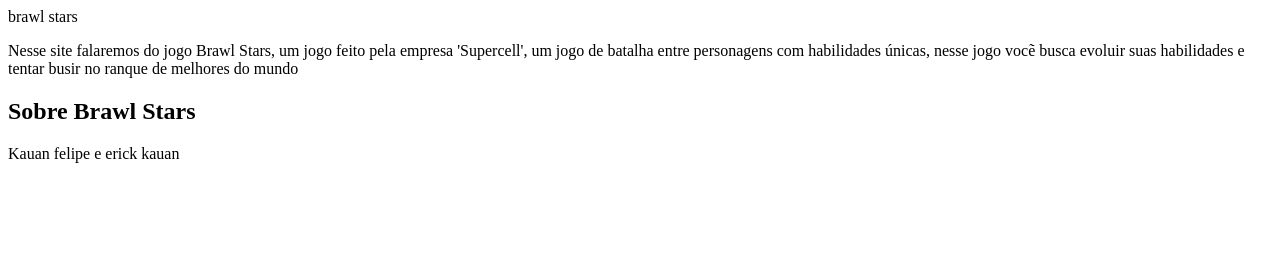
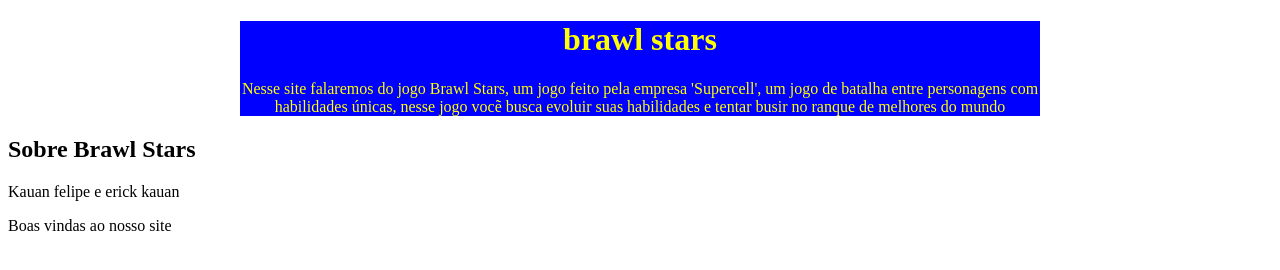
Before and after one commit to kauantomaz-source/Meu-primeiro-site, a plain HTML site: page index.html in a window 1280 px wide. Drawn offline with Linux system fonts and the light colour scheme.

Commit message:
aula1506

```diff
--- a/index.html
+++ b/index.html
@@ -4,14 +4,17 @@
     <meta charset="UTF-8">
     <meta name="viewport" content="width=device-width, initial-scale=1.0">
     <title>brawl stars</title>
+    <link rel="stylesheet" href="style.css">
 </head>
 <body>
-    <header
+    <header>
 <h1>brawl stars</h1>
 <p>Nesse site falaremos do jogo Brawl Stars, um jogo feito pela empresa 'Supercell', um jogo de batalha entre personagens com habilidades únicas, nesse jogo vocẽ busca evoluir suas habilidades e tentar busir no ranque de melhores do mundo
 </header>
 <main>
     <h2>Sobre Brawl Stars</h2>
     <p>Kauan felipe e erick kauan</p>
-</header>
-</p>
+    <p>Boas vindas ao nosso site</p>
+</main>
+</body>
+</html>
--- a/style.css
+++ b/style.css
@@ -0,0 +1,7 @@
+header {
+    background-color: blue;
+    color:yellow;
+    text-align: center;
+    max-width: 800pX;
+    margin: 0 auto;au
+}
```
